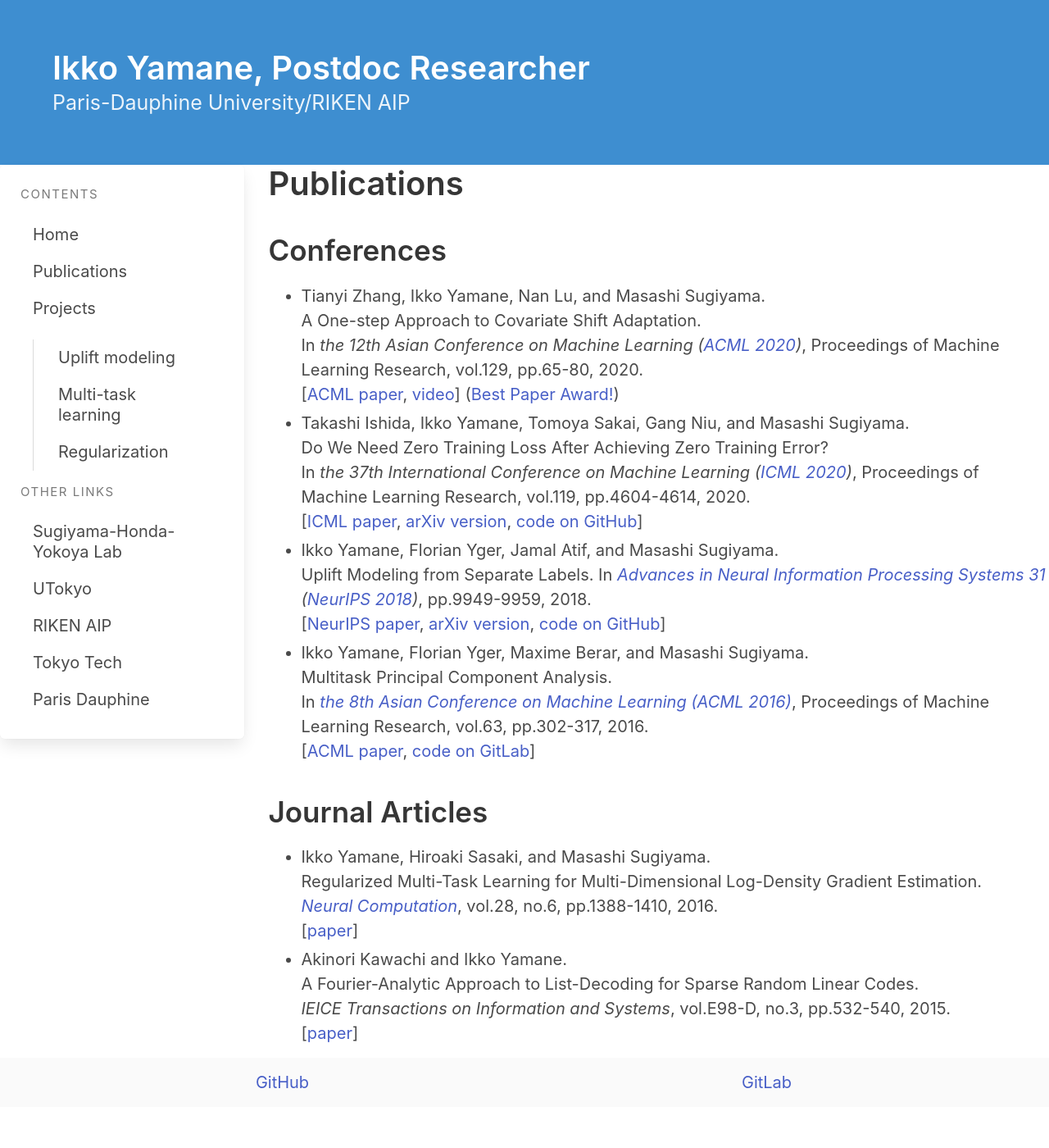
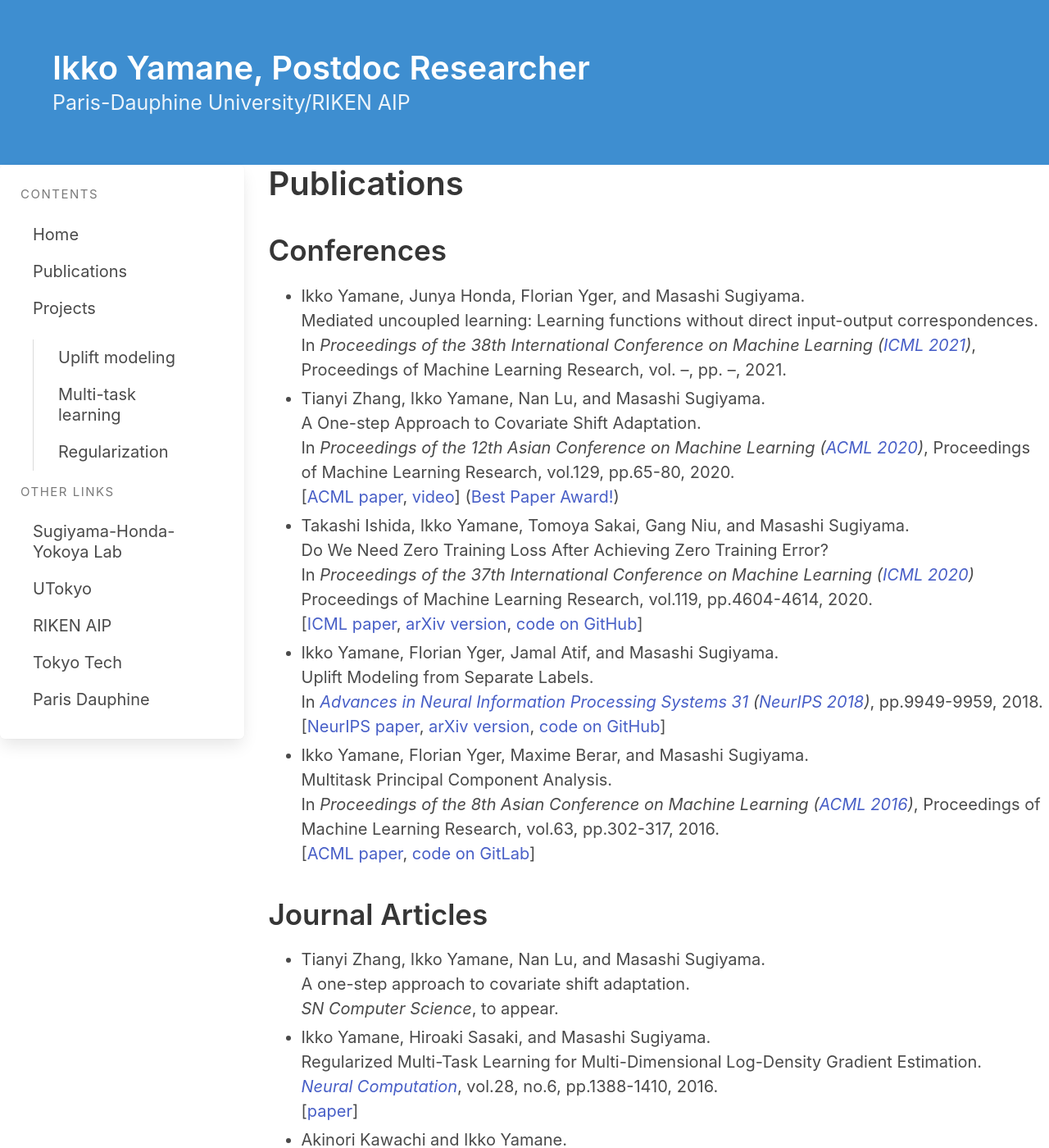
Before and after one commit to i-yamane/i-yamane.github.io, a Jekyll site: the page built from publications.md, in a window 1280 px wide and 1400 px high. Shown: the whole window at 82% size. Built offline with Jekyll 4.4.1, drawn with Linux system fonts in a browser that asks for light colours; nearby versions of some CDN libraries.

Commit message:
Update publications.md

```diff
--- a/publications.md
+++ b/publications.md
@@ -11,22 +11,27 @@ subtitle: Paris-Dauphine University/RIKEN AIP
 # Publications
 
 ## Conferences
+- Ikko Yamane, Junya Honda, Florian Yger, and Masashi Sugiyama.<br />
+Mediated uncoupled learning: Learning functions without direct input-output correspondences.<br />
+In _Proceedings of the 38th International Conference on Machine Learning ([ICML 2021](https://icml.cc/Conferences/2021))_,
+Proceedings of Machine Learning Research, vol. --, pp. --, 2021.
+
 - Tianyi Zhang, Ikko Yamane, Nan Lu, and Masashi Sugiyama.<br />
 A One-step Approach to Covariate Shift Adaptation.<br />
-In _the 12th Asian Conference on Machine Learning ([ACML 2020](http://www.acml-conf.org/2020/))_,
+In _Proceedings of the 12th Asian Conference on Machine Learning ([ACML 2020](http://www.acml-conf.org/2020/))_,
 Proceedings of Machine Learning Research, vol.129, pp.65-80, 2020.<br />
 [[ACML paper](http://proceedings.mlr.press/v129/zhang20a.html), [video](http://www.acml-conf.org/2020/video/paper/zhang20a)] ([Best Paper Award!](http://www.acml-conf.org/2020/program/awards))
 
 - Takashi Ishida, Ikko Yamane, Tomoya Sakai, Gang Niu, and Masashi Sugiyama.<br />
 Do We Need Zero Training Loss After Achieving Zero Training Error?<br />
-In _the 37th International Conference on Machine Learning ([ICML 2020](https://icml.cc/Conferences/2020))_,
+In _Proceedings of the 37th International Conference on Machine Learning ([ICML 2020](https://icml.cc/Conferences/2020))_
 Proceedings of Machine Learning Research, vol.119, pp.4604-4614, 2020.<br />
 [[ICML paper](http://proceedings.mlr.press/v119/ishida20a/ishida20a.pdf),
 [arXiv version](https://arxiv.org/abs/2002.08709),
 [code on GitHub](https://github.com/takashiishida/flooding)]
 
 - Ikko Yamane, Florian Yger, Jamal Atif, and Masashi Sugiyama.<br />
-Uplift Modeling from Separate Labels.
+Uplift Modeling from Separate Labels.<br />
 In _[Advances in Neural Information Processing Systems 31](https://papers.nips.cc/book/advances-in-neural-information-processing-systems-31-2018) ([NeurIPS 2018](https://nips.cc/Conferences/2018/))_,
 pp.9949-9959, 2018.<br />
 [[NeurIPS paper](https://papers.nips.cc/paper/8198-uplift-modeling-from-separate-labels),
@@ -35,13 +40,17 @@ pp.9949-9959, 2018.<br />
 
 - Ikko Yamane, Florian Yger, Maxime Berar, and Masashi Sugiyama.<br />
 Multitask Principal Component Analysis.<br />
-In <a href="http://www.acml-conf.org/2016/"><i>the 8th Asian Conference on Machine Learning (ACML 2016)</i></a>,
+In _Proceedings of the 8th Asian Conference on Machine Learning ([ACML 2016](http://www.acml-conf.org/2016/))_,
 Proceedings of Machine Learning Research, vol.63, pp.302-317, 2016.<br />
 [[ACML paper](http://proceedings.mlr.press/v63/yamane65.pdf),
 [code on GitLab](https://gitlab.com/yamane.ikko/MTPCA)]
 
 
 ## Journal Articles
+- Tianyi Zhang, Ikko Yamane, Nan Lu, and Masashi Sugiyama.<br />
+A one-step approach to covariate shift adaptation.<br />
+_SN Computer Science_, to appear.
+
 - Ikko Yamane, Hiroaki Sasaki, and Masashi Sugiyama.<br />
 Regularized Multi-Task Learning for Multi-Dimensional Log-Density Gradient Estimation.<br />
 <a href="https://www.mitpressjournals.org/loi/neco"><i>Neural Computation</i></a>, vol.28, no.6, pp.1388-1410, 2016.<br />
```
